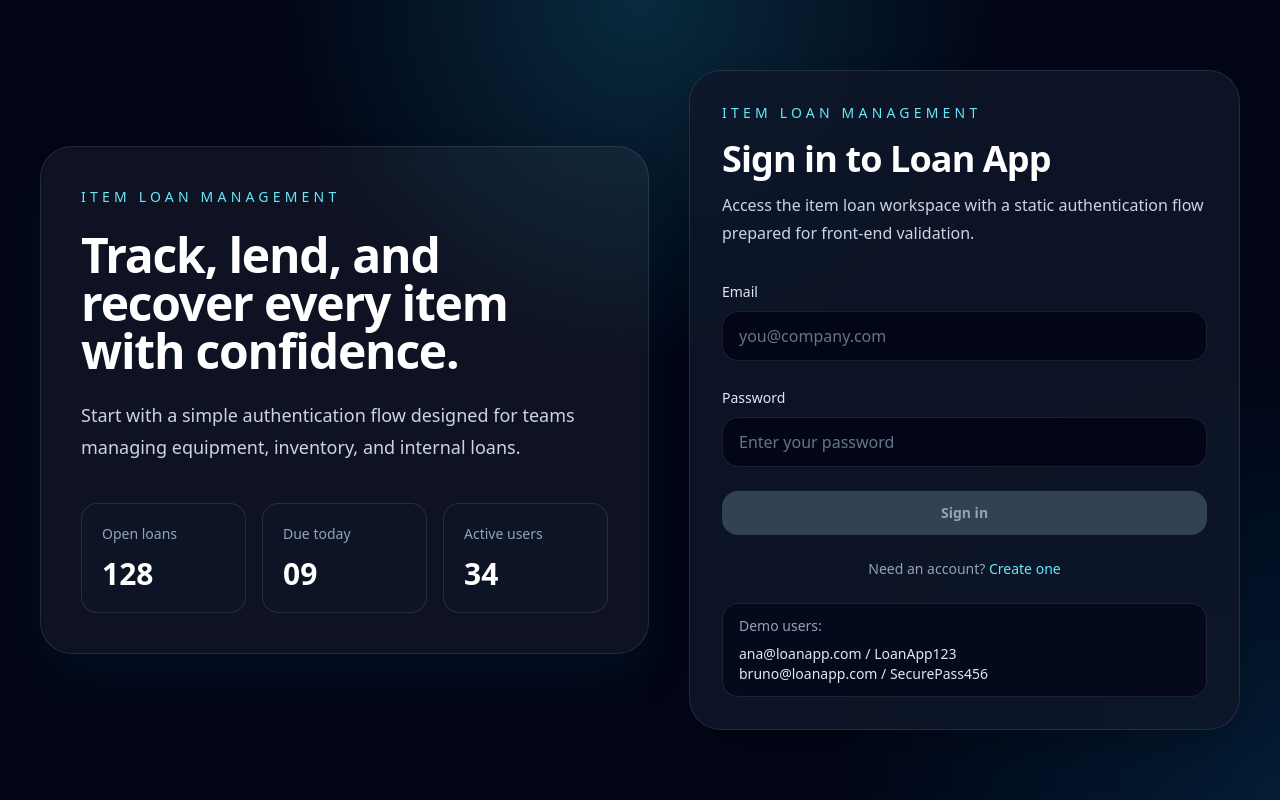
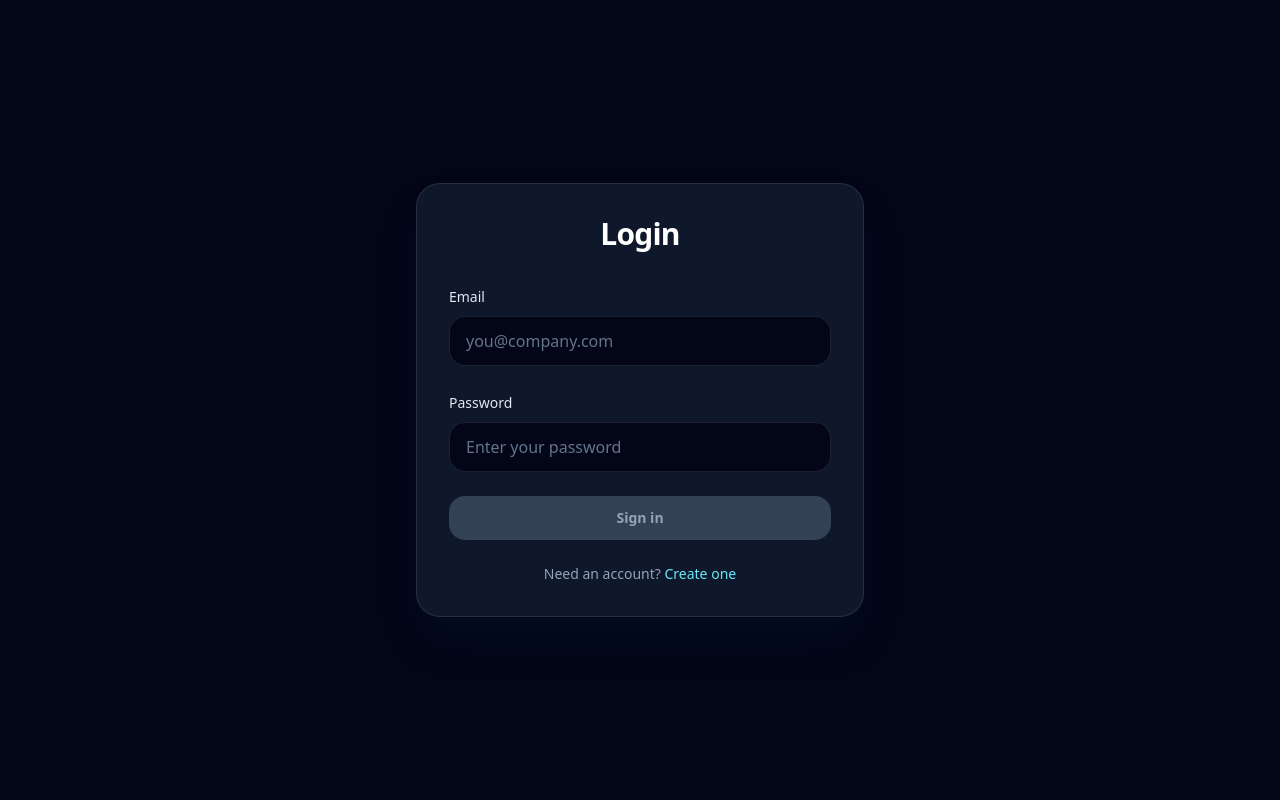
Before and after one commit to RafaelMF16/Loan-app, an Angular app: page /auth/login in a window 1280 px wide. Built offline with nearby package versions, Linux system fonts and the light colour scheme.

Commit message:
refactor: simplify auth screens

```diff
--- a/src/app/features/auth/components/auth-layout/auth-layout.html
+++ b/src/app/features/auth/components/auth-layout/auth-layout.html
@@ -1,44 +1,9 @@
-<section class="relative min-h-screen overflow-hidden bg-slate-950 text-slate-100">
-  <div class="absolute inset-0 bg-[radial-gradient(circle_at_top,_rgba(34,211,238,0.18),_transparent_35%),radial-gradient(circle_at_bottom_right,_rgba(14,165,233,0.14),_transparent_30%)]"></div>
+<section class="flex min-h-screen items-center justify-center bg-slate-950 px-4 py-10 text-slate-100">
+  <div class="w-full max-w-md rounded-3xl border border-white/10 bg-slate-900 p-6 shadow-2xl shadow-cyan-950/20 sm:p-8">
+    <h1 class="mb-8 text-center text-3xl font-semibold tracking-tight text-white">
+      {{ title() }}
+    </h1>
 
-  <div class="relative mx-auto grid min-h-screen max-w-7xl items-center gap-10 px-6 py-10 lg:grid-cols-[1.05fr_0.95fr] lg:px-10">
-    <div class="hidden rounded-[2rem] border border-white/10 bg-white/5 p-10 shadow-2xl shadow-cyan-950/30 backdrop-blur lg:block">
-      <p class="text-sm uppercase tracking-[0.3em] text-cyan-300">{{ eyebrow() }}</p>
-      <h1 class="mt-6 max-w-xl text-5xl font-semibold tracking-tight text-white">
-        {{ panelTitle() }}
-      </h1>
-      <p class="mt-6 max-w-xl text-lg leading-8 text-slate-300">
-        {{ panelBody() }}
-      </p>
-
-      <div class="mt-10 grid gap-4 sm:grid-cols-3">
-        <article class="rounded-2xl border border-white/10 bg-slate-900/70 p-5">
-          <p class="text-sm text-slate-400">Open loans</p>
-          <p class="mt-3 text-3xl font-semibold text-white">128</p>
-        </article>
-        <article class="rounded-2xl border border-white/10 bg-slate-900/70 p-5">
-          <p class="text-sm text-slate-400">Due today</p>
-          <p class="mt-3 text-3xl font-semibold text-white">09</p>
-        </article>
-        <article class="rounded-2xl border border-white/10 bg-slate-900/70 p-5">
-          <p class="text-sm text-slate-400">Active users</p>
-          <p class="mt-3 text-3xl font-semibold text-white">34</p>
-        </article>
-      </div>
-    </div>
-
-    <div class="mx-auto w-full max-w-xl rounded-[2rem] border border-white/10 bg-slate-900/85 p-6 shadow-2xl shadow-black/30 backdrop-blur sm:p-8">
-      <div class="mb-8">
-        <p class="text-sm uppercase tracking-[0.3em] text-cyan-300">{{ eyebrow() }}</p>
-        <h2 class="mt-4 text-3xl font-semibold tracking-tight text-white sm:text-4xl">
-          {{ title() }}
-        </h2>
-        <p class="mt-3 text-base leading-7 text-slate-300">
-          {{ description() }}
-        </p>
-      </div>
-
-      <ng-content />
-    </div>
+    <ng-content />
   </div>
 </section>
--- a/src/app/features/auth/components/auth-layout/auth-layout.ts
+++ b/src/app/features/auth/components/auth-layout/auth-layout.ts
@@ -6,11 +6,5 @@ import { Component, input } from '@angular/core';
   templateUrl: './auth-layout.html',
 })
 export class AuthLayoutComponent {
-  readonly eyebrow = input('Item Loan Management');
   readonly title = input.required<string>();
-  readonly description = input.required<string>();
-  readonly panelTitle = input('Track, lend, and recover every item with confidence.');
-  readonly panelBody = input(
-    'Start with a simple authentication flow designed for teams managing equipment, inventory, and internal loans.'
-  );
 }
--- a/src/app/features/auth/components/login-form/login-form.html
+++ b/src/app/features/auth/components/login-form/login-form.html
@@ -61,10 +61,4 @@
       Create one
     </a>
   </p>
-
-  <div class="rounded-2xl border border-white/10 bg-slate-950/70 px-4 py-3 text-sm text-slate-400">
-    Demo users:
-    <span class="block pt-2 text-slate-200">ana@loanapp.com / LoanApp123</span>
-    <span class="block text-slate-200">bruno@loanapp.com / SecurePass456</span>
-  </div>
 </form>
--- a/src/app/features/auth/pages/login-page/login-page.html
+++ b/src/app/features/auth/pages/login-page/login-page.html
@@ -1,7 +1,4 @@
-<app-auth-layout
-  title="Sign in to Loan App"
-  description="Access the item loan workspace with a static authentication flow prepared for front-end validation."
->
+<app-auth-layout title="Login">
   @if (successMessage()) {
     <div class="mb-6 rounded-2xl border border-emerald-400/30 bg-emerald-400/10 px-4 py-3 text-sm text-emerald-200" role="status">
       {{ successMessage() }}
--- a/src/app/features/auth/pages/register-page/register-page.html
+++ b/src/app/features/auth/pages/register-page/register-page.html
@@ -1,9 +1,4 @@
-<app-auth-layout
-  title="Create your account"
-  description="Set up a local user for the static authentication flow. This stays entirely in memory for the current session."
-  panelTitle="Launch a polished onboarding experience before wiring the backend."
-  panelBody="This first slice focuses on responsive authentication screens, solid validation, and a feature-based Angular structure that is ready for future API integration."
->
+<app-auth-layout title="Register">
   @if (feedback()) {
     @if (feedback()?.type === 'success') {
       <div class="mb-6 rounded-2xl border border-emerald-400/30 bg-emerald-400/10 px-4 py-3 text-sm text-emerald-200" role="status">
```
